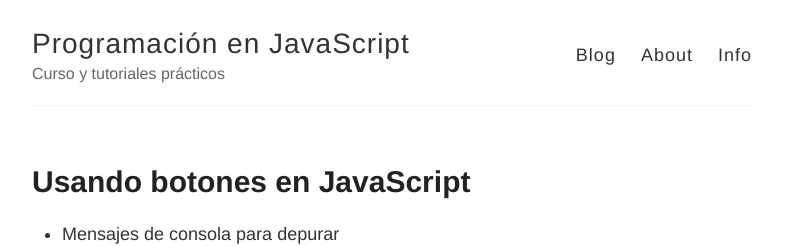
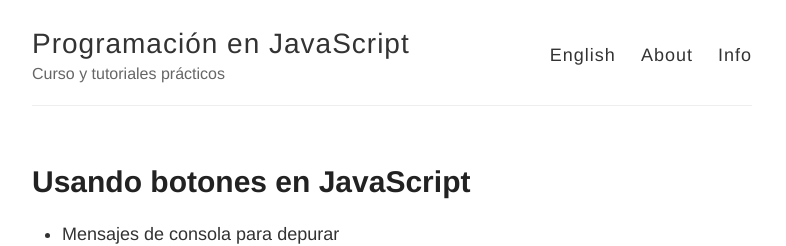
Before and after one commit to kennymingt/javascript, a Jekyll site: the page built from es.html, in a window 1280 px wide and 900 px high. Shown: the top 246 px of the window, without its empty margins (248-1034 px from the left). Built offline with Jekyll 4.4.1, drawn with Linux system fonts in a browser that asks for light colours.

Commit message:
language link

```diff
--- a/_layouts/default.html
+++ b/_layouts/default.html
@@ -1,5 +1,5 @@
 <!DOCTYPE html>
-<html>
+<html lang='en'>
   <head>
     <title>{% if page.title %}{{ page.title }} – {% endif %}{{ site.name }} – {{ site.description }}</title>
 
--- a/_layouts/default_es.html
+++ b/_layouts/default_es.html
@@ -27,9 +27,10 @@
           </div>
 
           <nav>
-            <a href="{{ site.baseurl }}/">Blog</a>
-            <a href="{{ site.baseurl }}/about">About</a>
-            <a href="{{ site.baseurl }}/info">Info</a>
+            <a href="{{ site.baseurl }}/">English</a>
+            <!-- <a href="{{ site.baseurl }}/">Blog</a> -->
+            <a href="{{ site.baseurl }}/es/about">About</a>
+            <a href="{{ site.baseurl }}/es/info">Info</a>
 
             <!-- Dynamic Menu from YAML  -->
             <!-- {% for entry in site.data.entries %}
```
Also changed, not shown: other parts of _layouts/default.html (+2 -1 lines).
